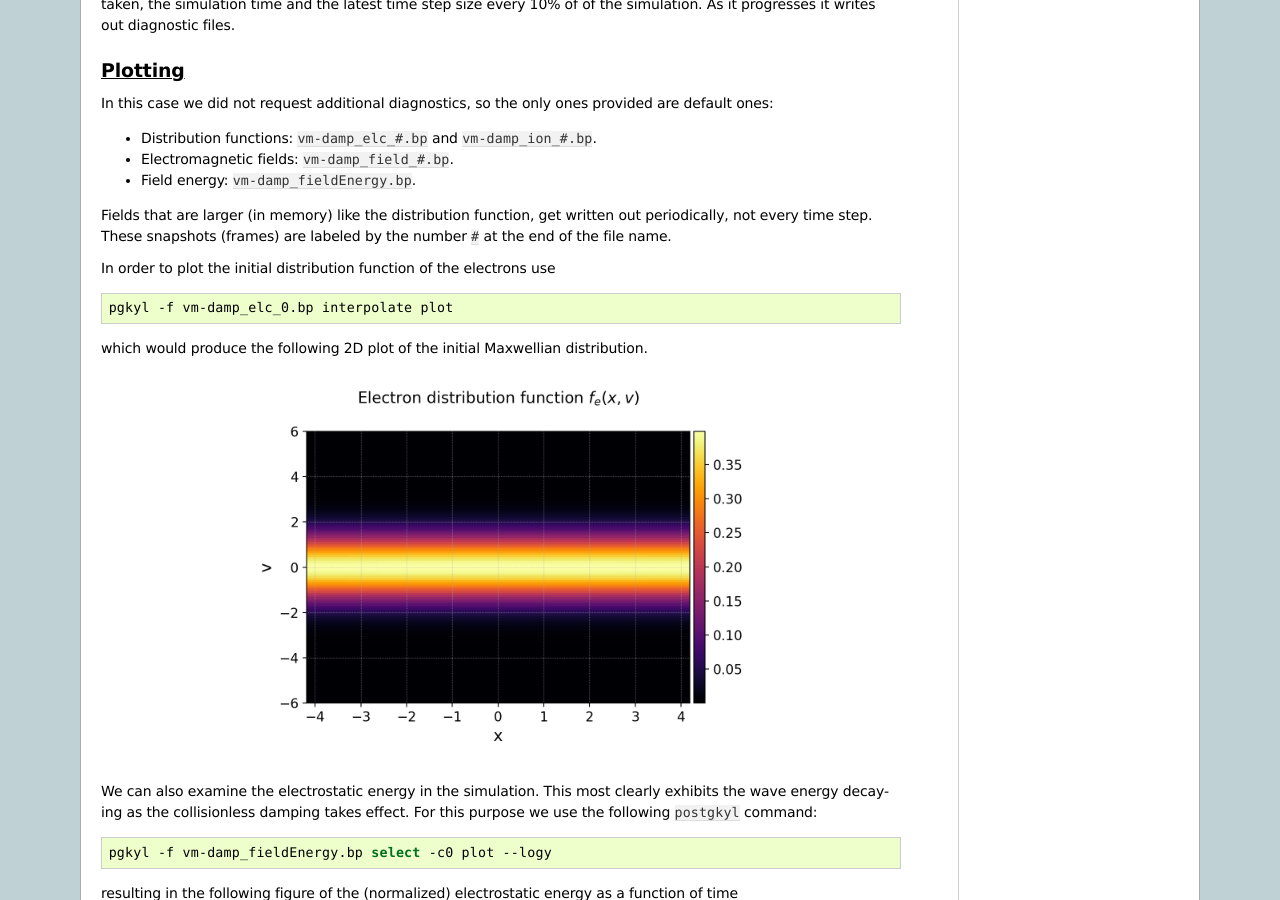
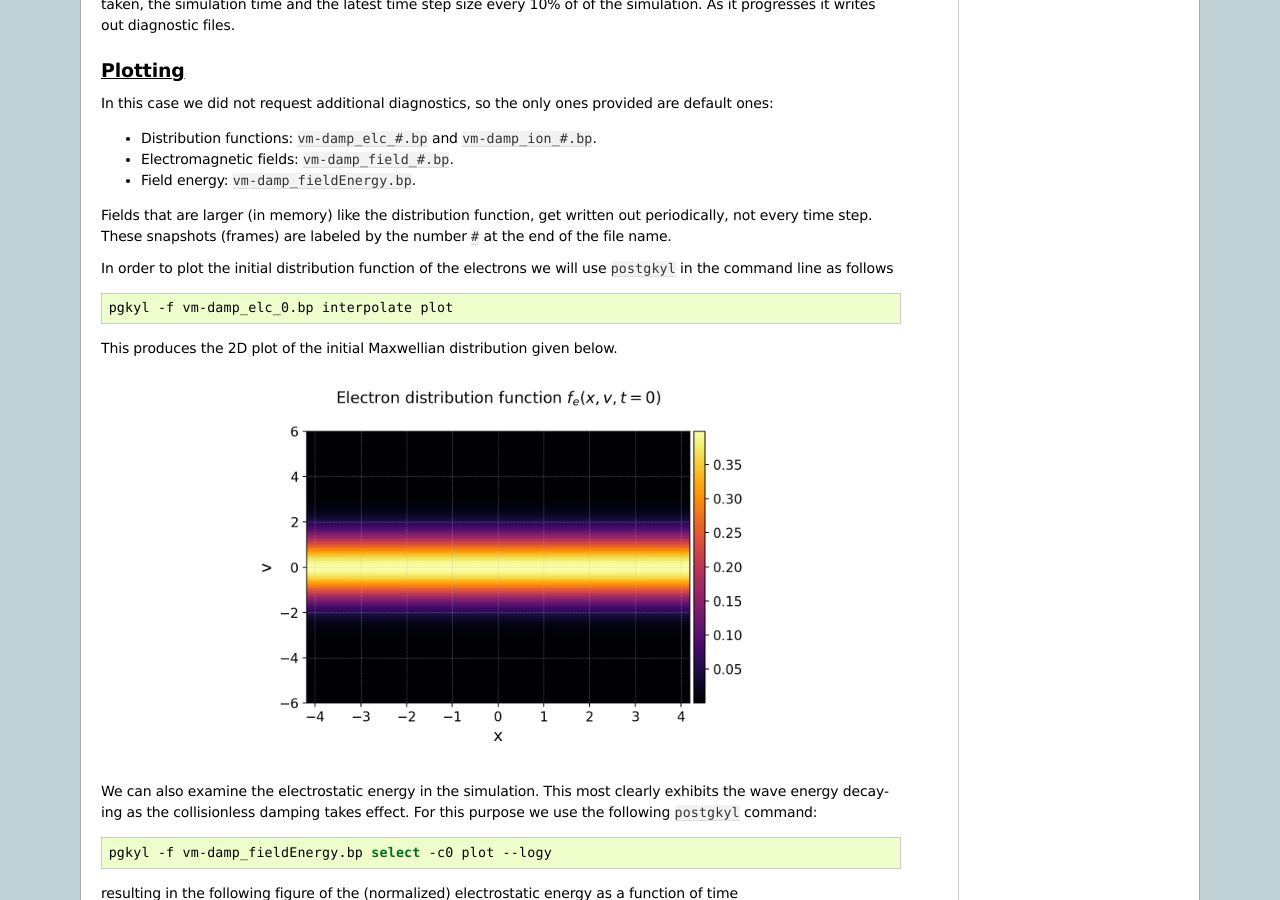
Before and after one commit to ammarhakim/gkyl-doc, a Sphinx documentation site: the page built from source/quickstart/introduction.rst, in a window 1280 px wide and 900 px high, scrolled down 2898 px. Built offline with Sphinx 7.4.7, drawn with Linux system fonts in a browser that asks for light colours; pages that are not in the unit, such as notebooks, are missing from menus.

Commit message:
Update 2D figure in quickstart intro

```diff
--- a/source/gkyl/Gyrokinetics.rst
+++ b/source/gkyl/Gyrokinetics.rst
@@ -1,4 +1,6 @@
 .. highlight:: lua
+
+.. _gkApp:
 
 Gyrokinetic model for magnetized plasmas
 ++++++++++++++++++++++++++++++++++++++++
--- a/source/gkyl/Moments.rst
+++ b/source/gkyl/Moments.rst
@@ -1,4 +1,6 @@
 .. highlight:: lua
+
+.. _momentApp:
 
 Moments: fluid moment model
 +++++++++++++++++++++++++++
--- a/source/gkyl/VlasovMaxwell.rst
+++ b/source/gkyl/VlasovMaxwell.rst
@@ -1,4 +1,6 @@
 .. highlight:: lua
+
+.. _vlasovApp:
 
 VlasovMaxwell: Vlasov-Maxwell equations on a Cartesian grid
 +++++++++++++++++++++++++++++++++++++++++++++++++++++++++++
--- a/source/index.rst
+++ b/source/index.rst
@@ -56,6 +56,7 @@
 
   postgkyl/install
   postgkyl/usage
+  postgkyl/examples
 
 Dev Notes
 ---------
--- a/source/postgkyl/usage.rst
+++ b/source/postgkyl/usage.rst
@@ -1,3 +1,5 @@
+.. _pg_usage:
+
 postgkyl Commands
 +++++++++++++++++
 
--- a/source/quickstart/introduction.rst
+++ b/source/quickstart/introduction.rst
@@ -42,7 +42,7 @@ equation (using quasineutrality of the equilibrium electron and ion densities,
 
 
 Input file
----------------
+----------
 
 This simulation is setup using :ref:`vlasovNorm` in
 :download:`a short Lua input file <inputFiles/vm-damp.lua>`, which begins with:
@@ -196,13 +196,14 @@ Fields that are larger (in memory) like the distribution function, get written o
 periodically, not every time step. These snapshots (frames) are labeled by the number
 ``#`` at the end of the file name.
 
-In order to plot the initial distribution function of the electrons use
+In order to plot the initial distribution function of the electrons we will use
+``postgkyl`` in the command line as follows
 
 .. code-block:: bash
 
   pgkyl -f vm-damp_elc_0.bp interpolate plot
 
-which would produce the following 2D plot of the initial Maxwellian distribution.
+This produces the 2D plot of the initial Maxwellian distribution given below.
 
 .. figure:: figures/vm-damp_elc_0.png
    :scale: 40 %
```
Also changed, not shown: source/postgkyl/examples.rst (added, +12 -0 lines), source/quickstart/figures/vm-damp_elc_0.png.
